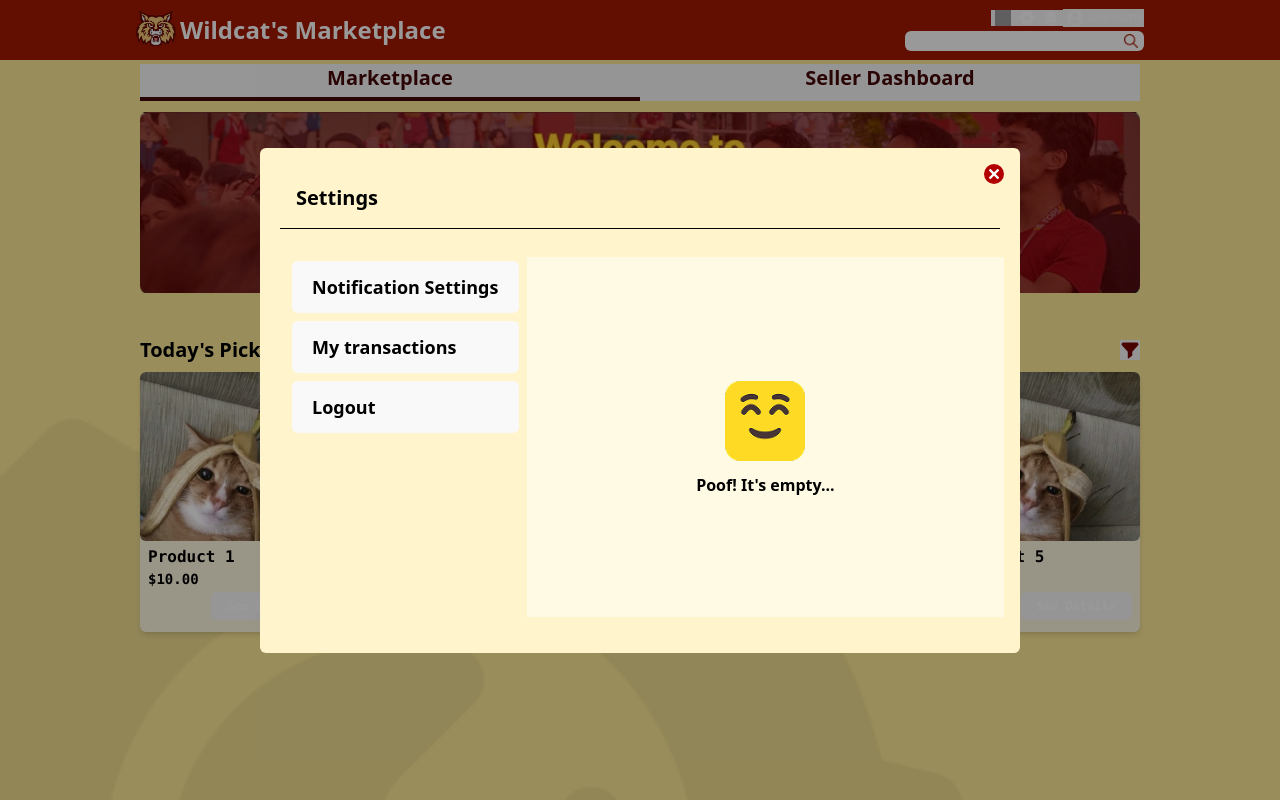
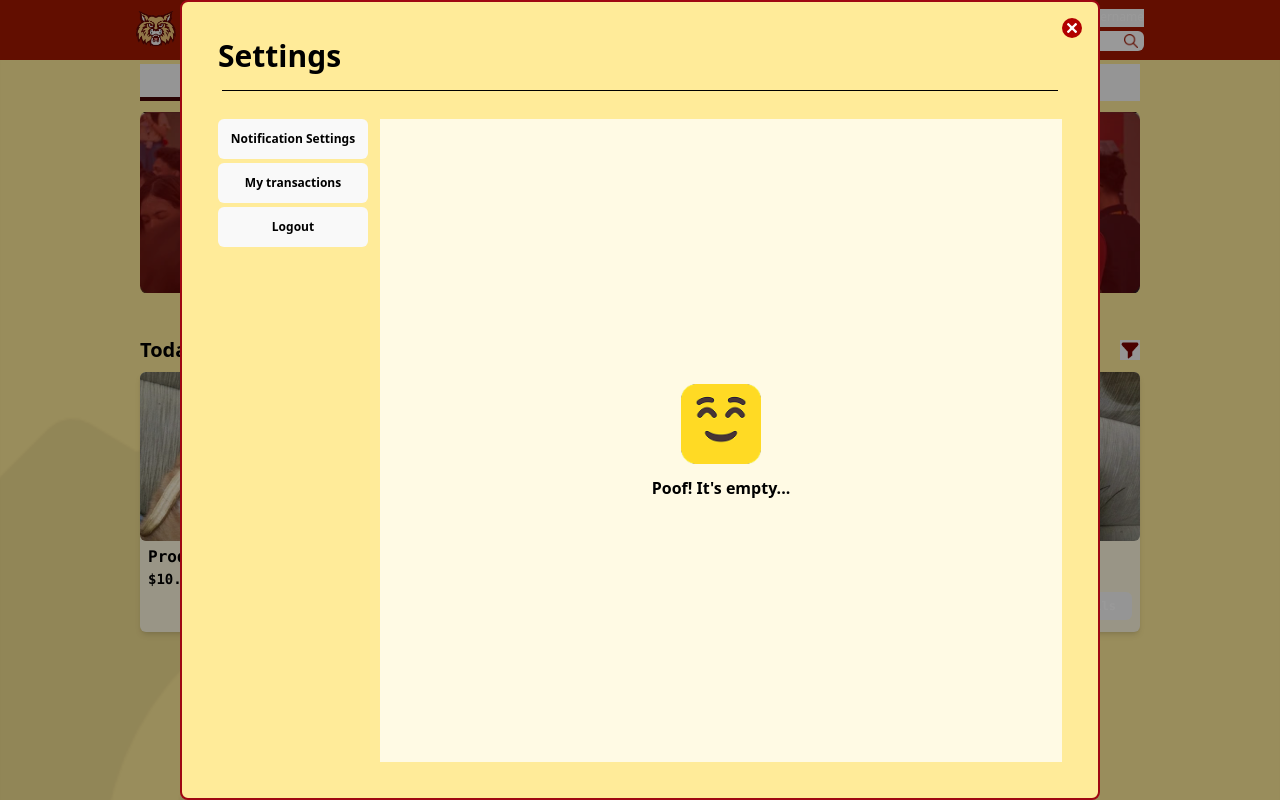
Before and after one commit to SundenJaeger/wildcats-marketplace, a React (Vite) app in the folder wildcats-marketplace-frontend/wildcats-marketplace-frontend/: page /home in a window 1280 px wide. Both pictures are taken after a click on the button 1026 px from the left and 18 px from the top of the page. Shown: the top 800 px of the page. Built offline with nearby package versions, Linux system fonts and the light colour scheme; grey boxes are pictures that could not be loaded.

Commit message:
Update look of SettingsModal.jsx

```diff
--- a/wildcats-marketplace-frontend/wildcats-marketplace-frontend/package.json
+++ b/wildcats-marketplace-frontend/wildcats-marketplace-frontend/package.json
@@ -22,6 +22,7 @@
     "@types/react": "^19.1.13",
     "@types/react-dom": "^19.1.9",
     "@vitejs/plugin-react": "^5.0.3",
+    "baseline-browser-mapping": "^2.8.30",
     "eslint": "^9.36.0",
     "eslint-plugin-react-hooks": "^5.2.0",
     "eslint-plugin-react-refresh": "^0.4.20",
--- a/wildcats-marketplace-frontend/wildcats-marketplace-frontend/src/components/SettingsModal.jsx
+++ b/wildcats-marketplace-frontend/wildcats-marketplace-frontend/src/components/SettingsModal.jsx
@@ -7,42 +7,46 @@ const SettingsModal = ({onClose}) => {
 
   return (
     <div className='fixed inset-0 flex flex-col justify-center items-center bg-black/40 z-51'>
-      <div className='flex flex-col justify-between bg-[#FFF4CB] border-[#FFE26D] rounded-md p-4 w-190 h-auto'>
+      <div className='flex flex-col justify-start bg-[#FFEB99] border-2 border-red-800 rounded-lg p-4 w-230 min-h-200'>
 
-        <div className='flex justify-between items-start'>
-            <div className='flex flex-col ml-5 mt-5 mb-2'>
-                <h2 className='text-black font-bold text-xl'>Settings</h2>
-            </div>
+        <div className='flex justify-end items-start'>
                 <div onClick={onClose}
                 className='flex justify-center items-center w-5 h-5 bg-[#B20000] rounded-full'>
                 <input type="image" className="w-2.5  h-2.5" src={assets.white_close_icon}></input>
             </div>
         </div>
 
+        <div className='flex flex-col px-5 h-full'>
+
+          {/* Settings title */}
+          <div className='flex flex-col mb-2'>
+            <h2 className='text-black font-bold text-3xl'>Settings</h2>
+          </div>
+
           {/* Line Break */}
           <div className='flex justify-center items-center w-auto h-[1px] bg-black my-2 mx-1'></div>
 
           {/* Main Body */}
-        <div className='flex justify-around items-start py-5 h-100 gap-3'>
+          <div className='flex justify-between items-start py-5 h-full gap-3'>
 
             {/* Left Side */}
-          <div className='flex flex-col items-start justify-center w-1/3 pl-3'>
+            <div className='flex flex-col items-start justify-center w-[22%] gap-1'>
                 <button type='button' onClick={() => setSettingsOption('notifs')}
-              className={`w-full text-black font-bold text-lg text-left p-3 px-5 m-1 rounded-md ${settingsOption === 'notifs' ? 'bg-[#FFFAE4]' : 'bg-[#FFF4CB]' }`}>
+                className={`w-full text-black text-center font-bold text-xs p-3 px-3 rounded-md ${settingsOption === 'notifs' ? 'bg-[#FFF7DA]' : 'bg-[#FFEB99]' }`}>
                 Notification Settings
                 </button>
                 <button type='button' onClick={() => setSettingsOption('transacts')}
-              className={`w-full text-black font-bold text-lg text-left p-3 px-5 m-1 rounded-md  ${settingsOption === 'transacts' ? 'bg-[#FFFAE4]' : 'bg-[#FFF4CB]' }`}>
+                className={`w-full text-black font-bold text-xs text-center p-3 px-5 rounded-md  ${settingsOption === 'transacts' ? 'bg-[#FFF7DA]' : 'bg-[#FFEB99]' }`}>
                 My transactions
                 </button>
                 <button type='button' onClick={() => setSettingsOption('logout')}
-              className={`w-full text-black font-bold text-lg text-left p-3 px-5 m-1 rounded-md ${settingsOption === 'logout' ? 'bg-[#FFFAE4]' : 'bg-[#FFF4CB]' }`}>
+                className={`w-full text-black font-bold text-xs text-center p-3 px-5 rounded-md ${settingsOption === 'logout' ? 'bg-[#FFF7DA]' : 'bg-[#FFEB99]' }`}>
                 Logout
                 </button>
             </div>
 
             {/* Idk what we should put here so its just a placeholder fn */}
-          <div className='bg-[#FFFAE4] flex flex-col items-center justify-center w-2/3 h-full'>
+            <div className='bg-[#FFFAE4] flex flex-col items-center justify-center w-full h-full'>
               <img className='w-20 h-20 rounded-xl m-2' src={assets.empty_space_icon}>
               </img>
               <p className='text-black font-semibold p-1'>Poof! It's empty...</p>
@@ -51,6 +55,7 @@ const SettingsModal = ({onClose}) => {
           </div>
         </div>
       </div>
+    </div>
   )
 }
 
```
Also changed, not shown: 1 other file (tests, documents, lock files or other folders). Lines whose indentation alone changed are shown as unchanged.
